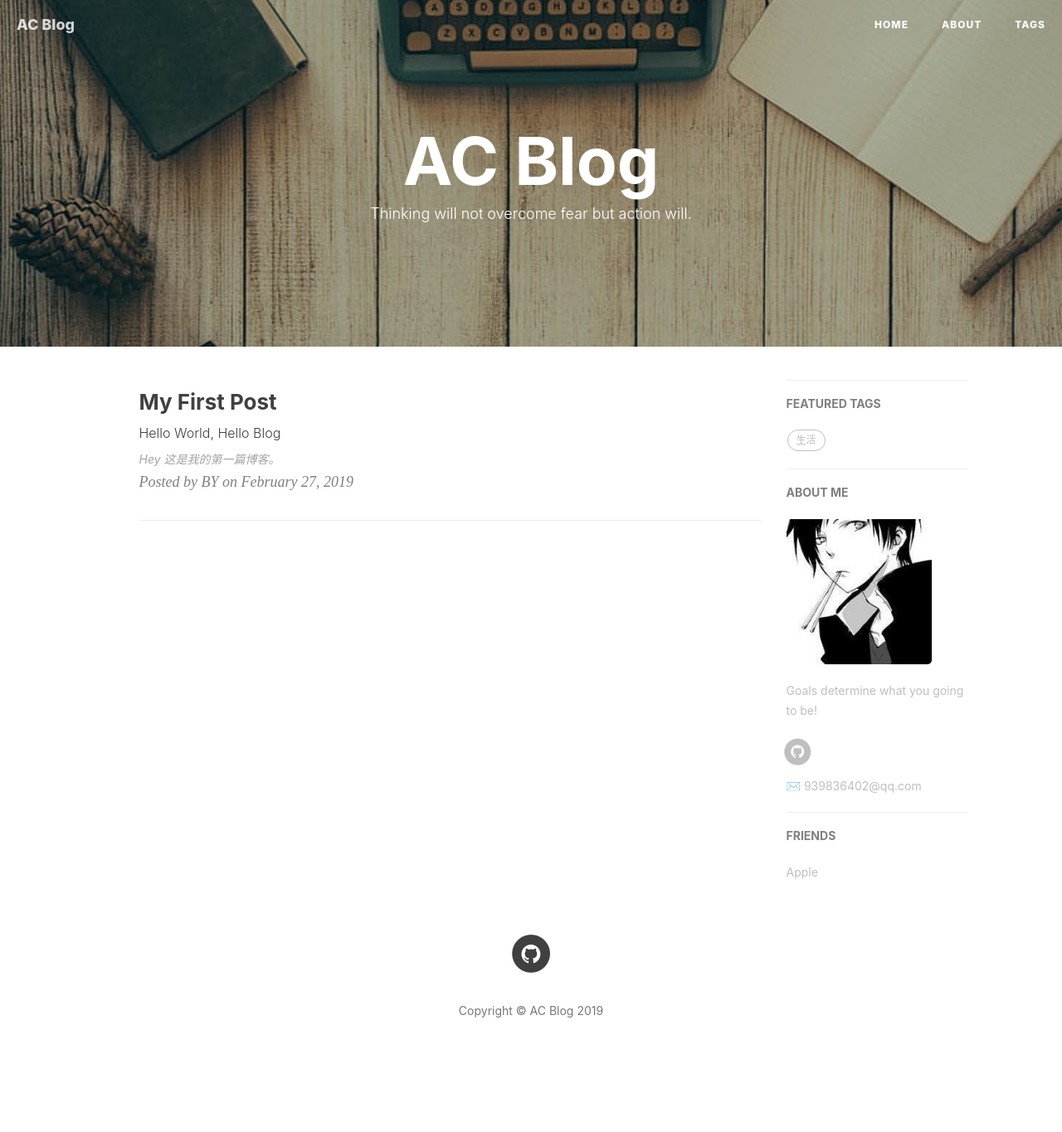
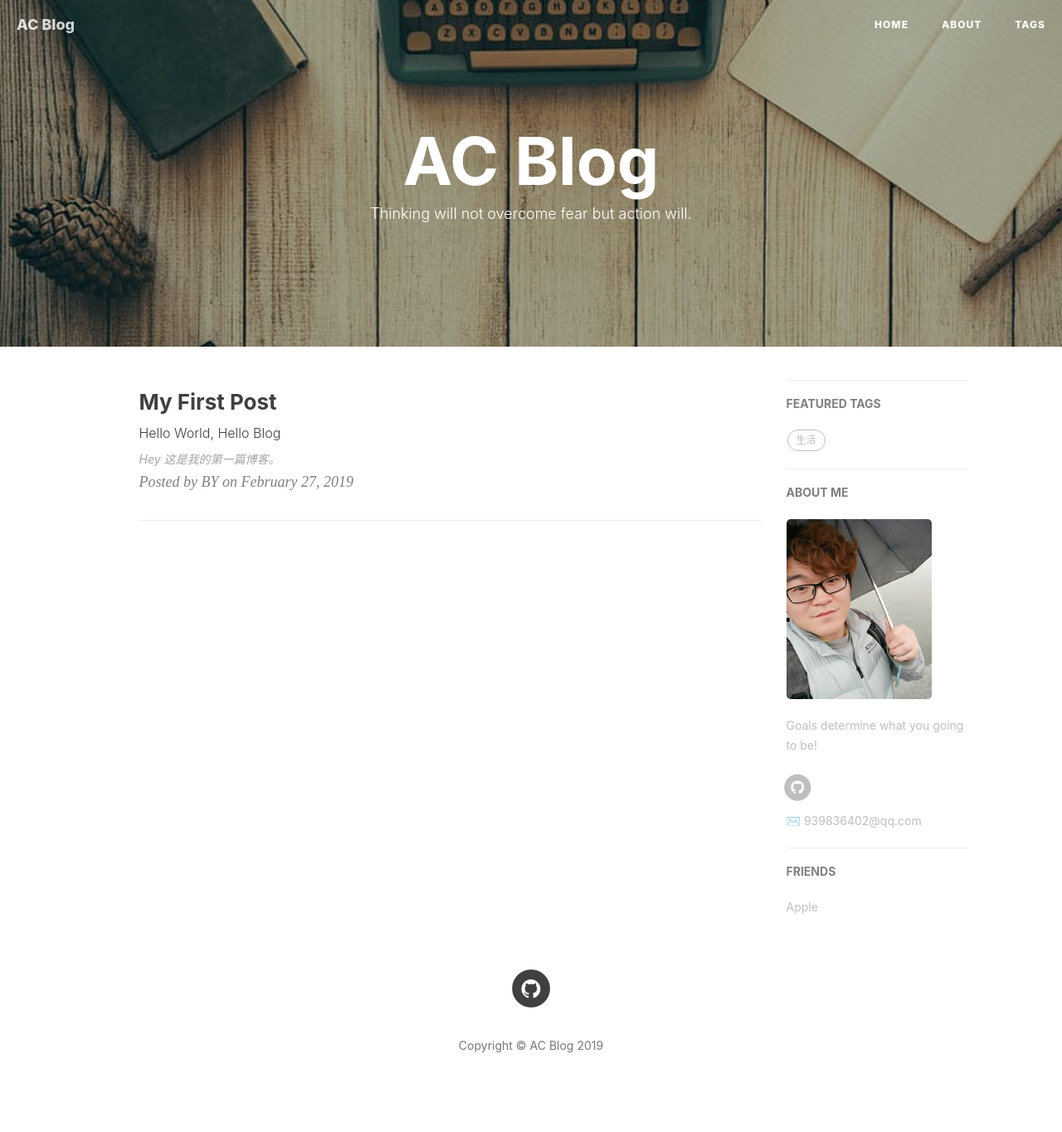
Before and after one commit to speedzero/speedzero.github.io, a Jekyll site: the page built from index.html, in a window 1280 px wide. Shown: the whole page at 83% size. Built offline with Jekyll 4.4.1, drawn with Linux system fonts in a browser that asks for light colours; nearby versions of some CDN libraries; the list of posts is cut into pages by our own code; comment, search, counter and statistics services are not loaded; before the commit the page ends 1323 px from its top, so only the background shows below that.

Commit message:
更改头像

```diff
--- a/_config.yml
+++ b/_config.yml
@@ -12,7 +12,7 @@ github_repo: "" # you code repository
 # Sidebar settings
 sidebar: true                           # whether or not using Sidebar.
 sidebar-about-description: "Goals determine what you going to be!"
-sidebar-avatar: /img/avatar_m.jpg      # use absolute URL, seeing it's used in both `/` and `/about/`
+sidebar-avatar: /img/avatar_me.jpg      # use absolute URL, seeing it's used in both `/` and `/about/`
 
 
 
```
